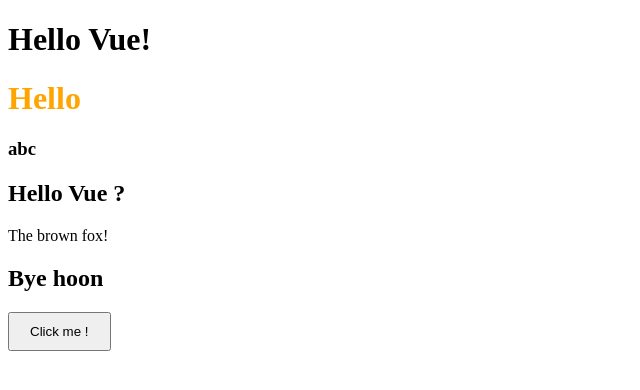
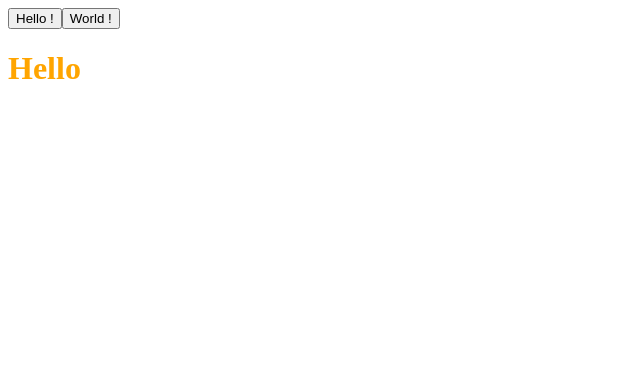
Before and after one commit to MyeonghoonNam/Vue-Practice, a Vue app in the folder Component/: page / in a window 1280 px wide. Shown: the top 390 px of the page, without its empty margins (0-640 px from the left). Built offline with nearby package versions, Linux system fonts and the light colour scheme.

Commit message:
동적 컴포넌트 다루기

```diff
--- a/Component/src/App.vue
+++ b/Component/src/App.vue
@@ -1,18 +1,13 @@
 <template>
-  <h1>{{ msg }}</h1>
-  <Hello>
-    <template #def>
-      <h2>Hello Vue ?</h2>
-      <p>The brown fox!</p>
-    </template>
-    <template #abc>
-      <h3>abc</h3>
-    </template>
-    <template #default="{ username }">
-      <h2>Bye {{ username }}</h2>
-    </template>
-  </Hello>
-  <Button>Click me !</Button>
+  <button @click="currentComponent = 'Hello'">
+    Hello !
+  </button>
+  <button @click="currentComponent = 'World'">
+    World !
+  </button>
+  <keep-alive>
+    <component :is="currentComponent" />
+  </keep-alive>
 </template>
 
 <script>
@@ -25,6 +20,7 @@
   data() {
     return {
       msg: 'Hello Vue!',
+      currentComponent: 'Hello'
     }
   },
 }
--- a/Component/src/components/Hello.vue
+++ b/Component/src/components/Hello.vue
@@ -1,9 +1,17 @@
 <template>
   <h1>Hello</h1>
-  <slot name="abc"></slot>
-  <slot name="def"></slot>
-  <slot :username="'hoon'"></slot>
 </template>
+
+<script>
+export default {
+  created() {
+    console.log('Hello')
+  },
+  unmounted() {
+    console.log('Hello Unmounted')
+  }
+}
+</script>
 
 <style scoped lang="scss">
 $color: orange;
--- /dev/null
+++ b/Component/src/components/World.vue
@@ -0,0 +1,14 @@
+<template>
+  <h1>World</h1>
+</template>
+
+<script>
+export default {
+  created() {
+    console.log('World')
+  },
+  unmounted() {
+    console.log('World Unmounted !')
+  }
+}
+</script>
--- a/Component/src/main.js
+++ b/Component/src/main.js
@@ -1,7 +1,9 @@
 import * as Vue from 'vue'
 import App from '~/App'
 import Button from '~/components/Button' // 컴포넌트의 전역 등록
+import World from '~/components/World'
 
 const app = Vue.createApp(App)
 app.component('Button', Button) // 컴포넌트의 전역 등록
+app.component('World', World)
 app.mount('#app')
```
